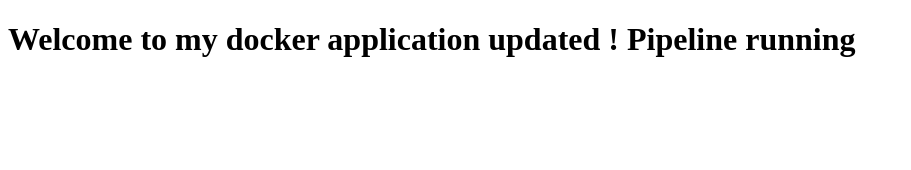
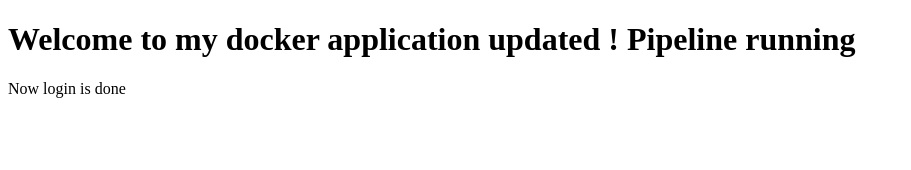
Before and after one commit to krsunny99/Angular-Docker, an Angular app: page / in a window 1280 px wide. Shown: the top 170 px of the page, without its empty margins (0-911 px from the left). Built offline with nearby package versions, Linux system fonts and the light colour scheme.

Commit message:
login para added

```diff
--- a/src/app/app.html
+++ b/src/app/app.html
@@ -1,3 +1,4 @@
 <h1>
   Welcome to my docker application updated ! Pipeline running
 </h1>
+<p>Now login is done</p>
```
